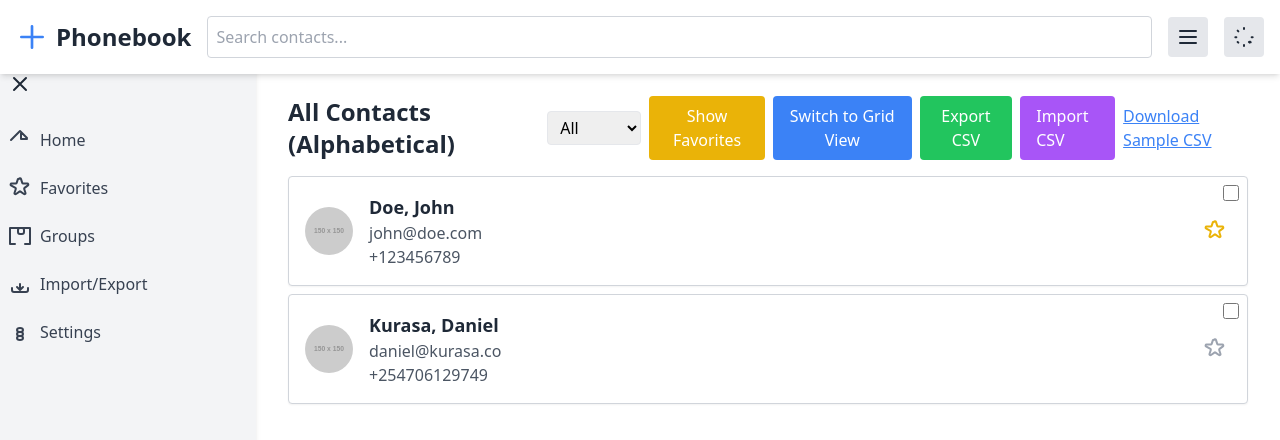
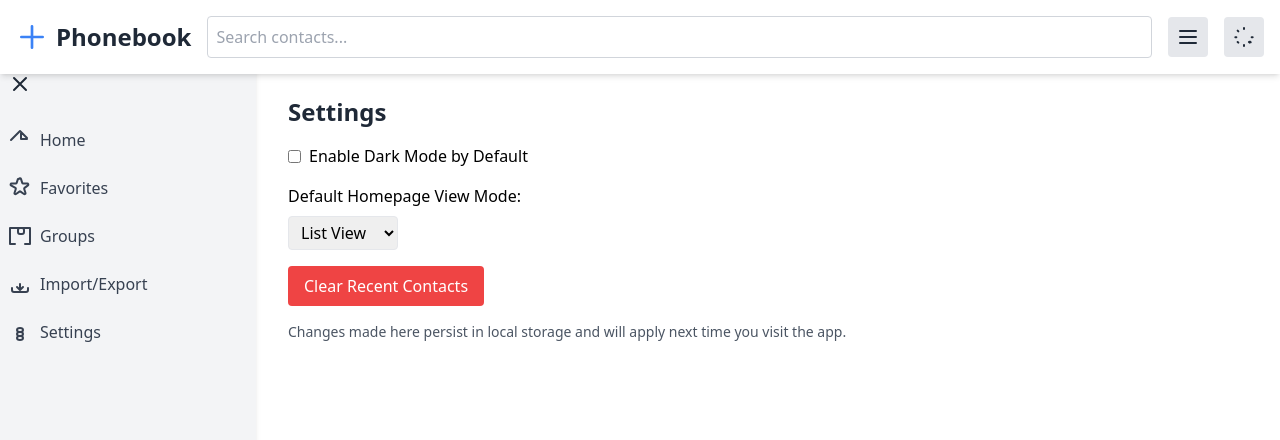
Before and after one commit to felixojiambo/kurase_phonebook, an Angular app: page /settings in a window 1280 px wide. Before the commit this address led to /home. Shown: the top 440 px of the page. Built offline with nearby package versions, Linux system fonts and the light colour scheme.

Commit message:
settings and filter

```diff
--- a/src/app/app.routes.ts
+++ b/src/app/app.routes.ts
@@ -3,12 +3,14 @@ import { ContactsComponent } from './components/contacts/contacts.component';
 import { FavoritesComponent } from './components/favorites/favorites.component';
 import { GroupsComponent } from './components/groups/groups.component';
 import { ImportExportComponent } from './components/import-export/import-export.component';
+import { SettingsComponent } from './components/settings/settings.component';
 
 export const appRoutes: Routes = [
   { path: 'home', component: ContactsComponent },
   { path: 'favorites', component: FavoritesComponent },
   { path: 'groups', component: GroupsComponent },
   { path: 'import-export', component: ImportExportComponent },
+  { path: 'settings', component: SettingsComponent },
   { path: '', redirectTo: '/home', pathMatch: 'full' },
   { path: '**', redirectTo: '/home' },
 ];
--- a/src/app/components/contacts/contacts.component.ts
+++ b/src/app/components/contacts/contacts.component.ts
@@ -4,8 +4,9 @@ import { ContactService } from '../../core/services/contact.service';
 import { Contact } from '../../core/models/contact.model';
 import { ContactDetailComponent } from "../contact-detail/contact-detail.component";
 import { ConfirmationDialogComponent } from "../confirmation-dialog/confirmation-dialog.component";
-import { Observable, combineLatest, map } from 'rxjs';
+import { Observable, map } from 'rxjs';
 import { saveAs } from 'file-saver';
+
 @Component({
   selector: 'app-contacts',
   standalone: true,
@@ -22,20 +23,28 @@ export class ContactsComponent implements OnInit {
   selectedIds: number[] = [];
   showBulkDeleteConfirm = false;
 
-  // Enhanced: Add group filtering and favorites
   filterGroup: string = 'All'; // 'All' | 'Family' | 'Friends' | 'Work' | 'Other'
   showFavoritesOnly: boolean = false;
 
-  // Final filtered contacts$
-  filteredContacts$: Observable<Contact[]>;
+  filteredContacts$!: Observable<Contact[]>;
   recentContacts: Contact[] = [];
- constructor(private contactService: ContactService) {
+
+  constructor(private contactService: ContactService) {
     this.contacts$ = this.contactService.contacts$;
+  }
 
-    this.filteredContacts$ = combineLatest([
-      this.contacts$,
-    ]).pipe(
-      map(([contacts]) => {
+  ngOnInit(): void {
+    const savedViewMode = localStorage.getItem('viewMode');
+    if (savedViewMode === 'grid' || savedViewMode === 'list') {
+      this.viewMode = savedViewMode;
+    }
+    this.updateRecentContacts();
+    this.applyFilter();
+  }
+
+  applyFilter() {
+    this.filteredContacts$ = this.contacts$.pipe(
+      map(contacts => {
         let result = contacts;
         if (this.showFavoritesOnly) {
           result = result.filter(c => c.favorite);
@@ -46,13 +55,6 @@ export class ContactsComponent implements OnInit {
         return result;
       })
     );
-  }
-  ngOnInit(): void {
-    const savedViewMode = localStorage.getItem('viewMode');
-    if (savedViewMode === 'grid' || savedViewMode === 'list') {
-      this.viewMode = savedViewMode;
-    }
-    this.updateRecentContacts();
   }
 
   addContact() {
@@ -77,22 +79,25 @@ export class ContactsComponent implements OnInit {
     this.viewMode = this.viewMode === 'list' ? 'grid' : 'list';
     localStorage.setItem('viewMode', this.viewMode);
   }
+
   onContactClick(contact: Contact) {
     this.selectedContact = contact;
     this.showContactDetail = true;
     this.contactService.addToRecent(contact.id);
     this.updateRecentContacts();
   }
+
   updateRecentContacts() {
     this.recentContacts = this.contactService.getRecentContacts();
   }
+
   onCloseDetail() {
     this.showContactDetail = false;
     this.selectedContact = null;
   }
+
   onContactUpdated(updatedContact: Contact) {
     this.contactService.updateContact(updatedContact);
-    // The BehaviorSubject in the service ensures the UI updates automatically.
   }
 
   onContactDeleted(id: number) {
@@ -100,9 +105,8 @@ export class ContactsComponent implements OnInit {
     this.showContactDetail = false;
     this.selectedContact = null;
   }
-  // Bulk Selection Logic
+
   isCheckboxEvent = false;
-
   onCheckboxClick(event: Event, contactId: number) {
     event.stopPropagation();
     this.isCheckboxEvent = true;
@@ -112,8 +116,6 @@ export class ContactsComponent implements OnInit {
     } else {
       this.selectedIds = this.selectedIds.filter(id => id !== contactId);
     }
-
-    // Reset after handling
     setTimeout(() => this.isCheckboxEvent = false, 0);
   }
 
@@ -130,22 +132,21 @@ export class ContactsComponent implements OnInit {
     this.selectedIds = [];
     this.showBulkDeleteConfirm = false;
   }
-  // Toggle favorite status of a single contact
+
   onToggleFavorite(event: Event, contact: Contact) {
     event.stopPropagation();
     this.contactService.toggleFavorite(contact.id);
   }
 
-  // Group filter change
   onGroupChange(event: Event) {
     const select = event.target as HTMLSelectElement;
-    const group = select.value;
-    this.filterGroup = group;
+    this.filterGroup = select.value;
+    this.applyFilter();
   }
 
-  // Toggle Favorites Only
   toggleFavoritesOnly() {
     this.showFavoritesOnly = !this.showFavoritesOnly;
+    this.applyFilter();
   }
 
   exportContacts() {
@@ -170,7 +171,6 @@ export class ContactsComponent implements OnInit {
     });
   }
 
-  // Add a method to import contacts from CSV
   onImportContacts(event: Event) {
     const input = event.target as HTMLInputElement;
     if (!input.files?.length) return;
@@ -188,10 +188,8 @@ export class ContactsComponent implements OnInit {
         const contactData: any = {};
         headers.forEach((h, i) => contactData[h] = values[i]);
 
-        // Convert favorite to boolean
         contactData.favorite = (contactData.favorite === 'true');
 
-        // Add contact using contactService
         this.contactService.addContact({
           firstName: contactData.firstName || '',
           lastName: contactData.lastName || '',
@@ -203,7 +201,6 @@ export class ContactsComponent implements OnInit {
           favorite: !!contactData.favorite,
         });
       });
-      // Reset input
       input.value = '';
       alert('Contacts imported successfully!');
     };
--- /dev/null
+++ b/src/app/components/settings/settings.component.html
@@ -0,0 +1,31 @@
+<div class="container mx-auto p-4">
+    <h2 class="text-2xl font-semibold mb-4 text-gray-800 dark:text-white">Settings</h2>
+
+    <!-- Dark Mode Toggle -->
+    <div class="mb-4">
+      <label class="flex items-center space-x-2">
+        <input type="checkbox" [(ngModel)]="isDarkMode" (change)="onDarkModeChange()" />
+        <span class="dark:text-white">Enable Dark Mode by Default</span>
+      </label>
+    </div>
+
+    <!-- Default View Mode Selection -->
+    <div class="mb-4">
+      <label class="block dark:text-white mb-2">Default Homepage View Mode:</label>
+      <select [(ngModel)]="defaultViewMode" (change)="onViewModeChange()" class="px-2 py-1 border rounded dark:bg-gray-700 dark:text-white dark:border-gray-600">
+        <option value="list">List View</option>
+        <option value="grid">Grid View</option>
+      </select>
+    </div>
+
+    <!-- Clear Recent Contacts (Optional) -->
+    <div class="mb-4">
+      <button (click)="clearRecentContacts()" class="px-4 py-2 bg-red-500 text-white rounded hover:bg-red-600">
+        Clear Recent Contacts
+      </button>
+    </div>
+
+    <p class="text-gray-600 dark:text-gray-300 text-sm">
+      Changes made here persist in local storage and will apply next time you visit the app.
+    </p>
+  </div>
--- /dev/null
+++ b/src/app/components/settings/settings.component.ts
@@ -0,0 +1,43 @@
+import { Component, OnInit } from '@angular/core';
+import { CommonModule } from '@angular/common';
+import { FormsModule } from '@angular/forms';
+
+@Component({
+  selector: 'app-settings',
+  standalone: true,
+  imports: [CommonModule, FormsModule],
+  templateUrl: './settings.component.html',
+  styleUrls: ['./settings.component.css'],
+})
+export class SettingsComponent implements OnInit {
+  isDarkMode: boolean = false;
+  defaultViewMode: 'list' | 'grid' = 'list';
+
+  ngOnInit(): void {
+    // Load dark mode preference
+    const darkMode = localStorage.getItem('darkMode');
+    this.isDarkMode = (darkMode === 'true');
+
+    // Load default view mode
+    const savedViewMode = localStorage.getItem('viewMode');
+    if (savedViewMode === 'grid' || savedViewMode === 'list') {
+      this.defaultViewMode = savedViewMode;
+    }
+  }
+
+  onDarkModeChange() {
+    localStorage.setItem('darkMode', this.isDarkMode.toString());
+
+    document.documentElement.classList.toggle('dark', this.isDarkMode);
+  }
+
+  onViewModeChange() {
+    localStorage.setItem('viewMode', this.defaultViewMode);
+  }
+
+  clearRecentContacts() {
+
+    console.log('Recent contacts cleared!');
+
+  }
+}
```
Also changed, not shown: src/app/components/settings/settings.component.css (added), 1 other file (tests, documents, lock files or other folders).
